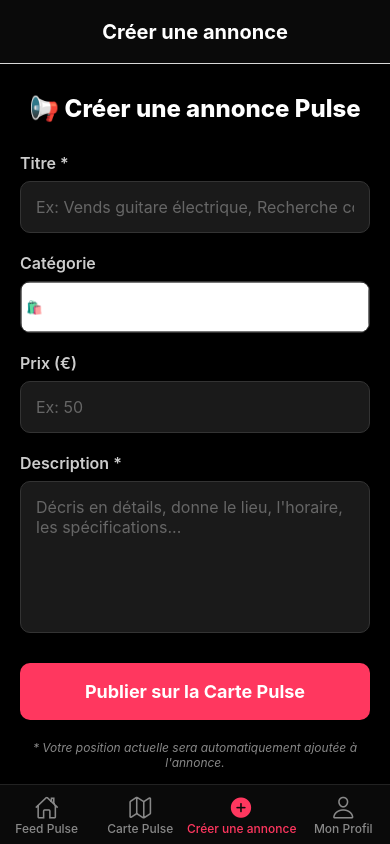
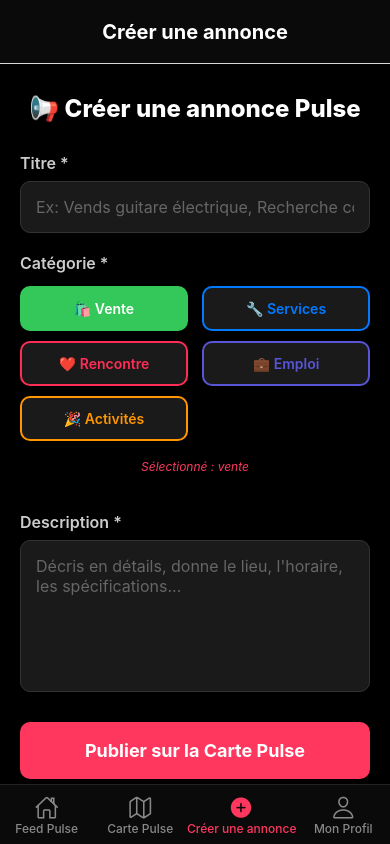
Before and after one commit to RusAfrixConnect/pulse-app, a React Native app: screen /Poster in a window 390 px wide. Built offline with nearby package versions, Linux system fonts and the light colour scheme; no server answers; the database is empty.

Commit message:
Update CreatePostScreen.js

```diff
--- a/screens/screens/CreatePostScreen.js
+++ b/screens/screens/CreatePostScreen.js
@@ -123,41 +123,38 @@ export default function CreatePostScreen() {
         />
       </View>
 
-      <View style={styles.formGroup}>
-        <Text style={styles.label}>Catégorie</Text>
-        <View style={styles.pickerContainer}>
-          <Picker
-            selectedValue={category}
-            onValueChange={(itemValue) => {
-              setCategory(itemValue);
-              if (itemValue !== 'vente' && itemValue !== 'services' && itemValue !== 'travail') {
-                setPrice('');
-              }
-            }}
-            style={styles.picker}
-            dropdownIconColor="#FFF"
-          >
-            <Picker.Item label="🛍️ Vente" value="vente" />
-            <Picker.Item label="🔧 Spécialistes / Services" value="services" />
-            <Picker.Item label="❤️ Rencontre" value="rencontre" />
-            <Picker.Item label="💼 Travail / Emploi" value="travail" />
-            <Picker.Item label="🎉 Activités / Événements" value="activites" />
-          </Picker>
-        </View>
-      </View>
-
-      {(category === 'vente' || category === 'services' || category === 'travail') && (
-        <View style={styles.formGroup}>
-          <Text style={styles.label}>Prix (€) {category === 'travail' ? '(Salaire)' : ''}</Text>
-          <TextInput
-            style={styles.input}
-            placeholder={category === 'travail' ? "Ex: 2500" : "Ex: 50"}
-            placeholderTextColor="#666"
-            value={price}
-            onChangeText={setPrice}
-            keyboardType="numeric"
-          />
-        </View>
+ <View style={styles.formGroup}>
+  <Text style={styles.label}>Catégorie *</Text>
+  <View style={styles.categoriesContainer}>
+    {[
+      { label: '🛍️ Vente', value: 'vente', color: '#34C759' },
+      { label: '🔧 Services', value: 'services', color: '#007AFF' },
+      { label: '❤️ Rencontre', value: 'rencontre', color: '#FF2D55' },
+      { label: '💼 Emploi', value: 'travail', color: '#5856D6' },
+      { label: '🎉 Activités', value: 'activites', color: '#FF9500' },
+    ].map((cat) => (
+      <TouchableOpacity
+        key={cat.value}
+        style={[
+          styles.categoryButton,
+          { backgroundColor: category === cat.value ? cat.color : '#1A1A1A' },
+          { borderColor: cat.color }
+        ]}
+        onPress={() => setCategory(cat.value)}
+      >
+        <Text style={[
+          styles.categoryButtonText,
+          { color: category === cat.value ? '#FFF' : cat.color }
+        ]}>
+          {cat.label}
+        </Text>
+      </TouchableOpacity>
+    ))}
+  </View>
+  <Text style={styles.selectedCategoryText}>
+    Sélectionné : {category}
+  </Text>
+</View>
       )}
 
       <View style={styles.formGroup}>
@@ -194,6 +191,33 @@ export default function CreatePostScreen() {
 }
 
 const styles = StyleSheet.create({
+  categoriesContainer: {
+  flexDirection: 'row',
+  flexWrap: 'wrap',
+  justifyContent: 'space-between',
+  marginTop: 5,
+},
+categoryButton: {
+  width: '48%', // Deux boutons par ligne
+  paddingVertical: 12,
+  paddingHorizontal: 10,
+  borderRadius: 10,
+  borderWidth: 2,
+  marginBottom: 10,
+  alignItems: 'center',
+},
+categoryButtonText: {
+  fontSize: 14,
+  fontWeight: '600',
+  textAlign: 'center',
+},
+selectedCategoryText: {
+  color: '#FF375F',
+  fontSize: 12,
+  marginTop: 8,
+  textAlign: 'center',
+  fontStyle: 'italic',
+},
   container: { flex: 1, backgroundColor: '#000', padding: 20 },
   header: {
     fontSize: 24,
```
